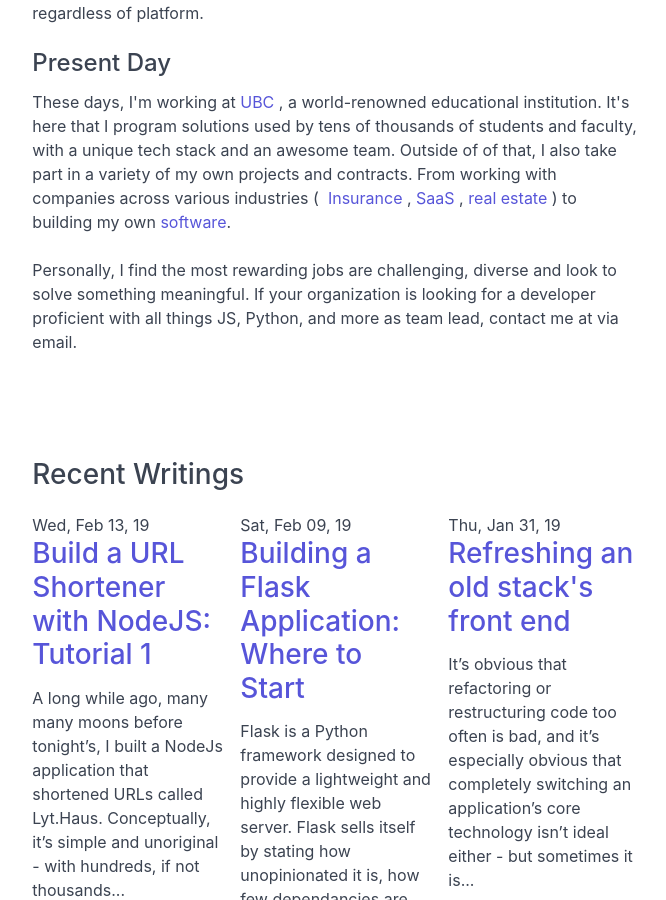
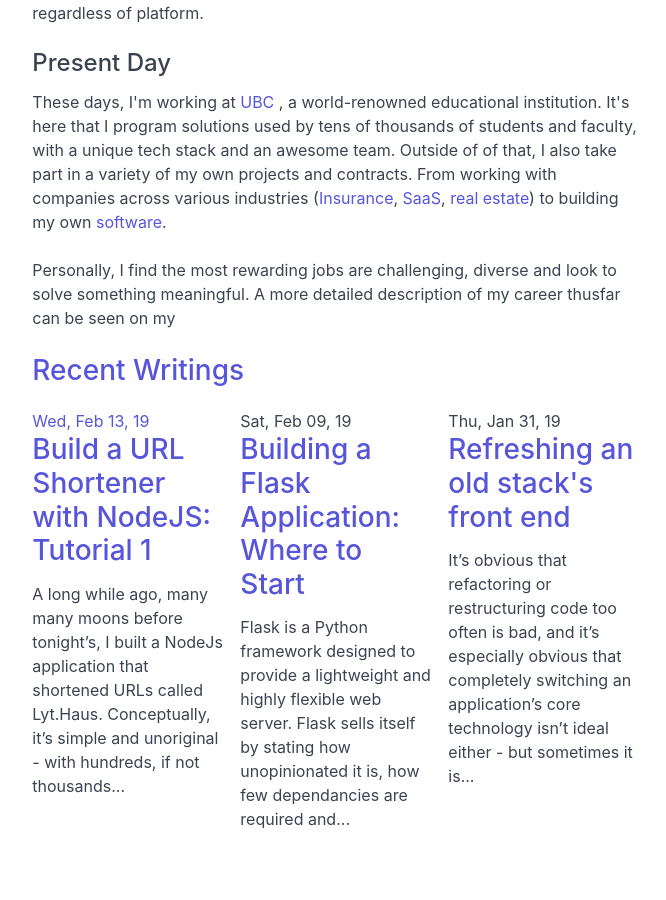
Before and after one commit to gabehab/gabehab.github.io, a Jekyll site: the page built from index.md, in a window 1280 px wide and 900 px high, scrolled down 555 px. Shown: the whole window, without its empty margins (197-863 px from the left). Built offline with Jekyll 4.4.1, drawn with Linux system fonts in a browser that asks for light colours.

Commit message:
Update home.html

```diff
--- a/_layouts/home.html
+++ b/_layouts/home.html
@@ -25,11 +25,11 @@ layout: default
             These days, I'm working at <a href="https://www.ubc.ca/"> UBC </a>, a world-renowned educational institution. It's here that I program solutions used by tens of thousands of
             students and faculty, with a unique tech stack and an awesome team.
             Outside of of that, I also take part in a variety of my own projects and contracts. From working with companies across various industries
-            (&nbsp;<a href="https://customcare.ca"> Insurance </a>, <a href="https://vidyard.com"> SaaS </a>, <a href="https://nexthome.ca/">real estate </a>)
+            (<a href="https://customcare.ca">Insurance</a>, <a href="https://vidyard.com">SaaS</a>, <a href="https://nexthome.ca/">real estate</a>)
             to building my own <a href="https://lyt.haus">software</a>.
         </p>
         <p>
-            Personally, I find the most rewarding jobs are challenging, diverse and look to solve something meaningful. If your organization is looking for a developer proficient with all things JS, Python,
+            Personally, I find the most rewarding jobs are challenging, diverse and look to solve something meaningful. A more detailed description of my career thusfar can be seen on my <a href="/work>work page</a>. If your organization is looking for a developer proficient with all things JS, Python,
             and more as team lead, contact me at via email.
         </p>
     </div>
```
